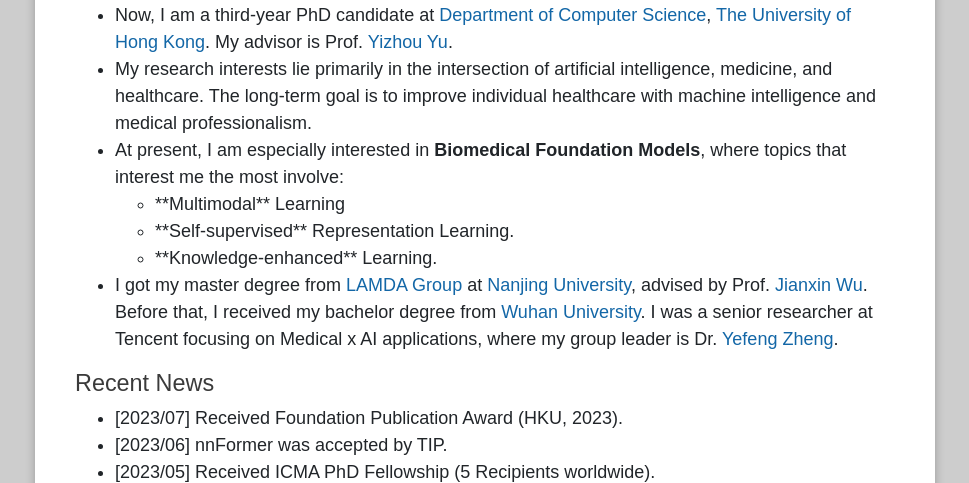
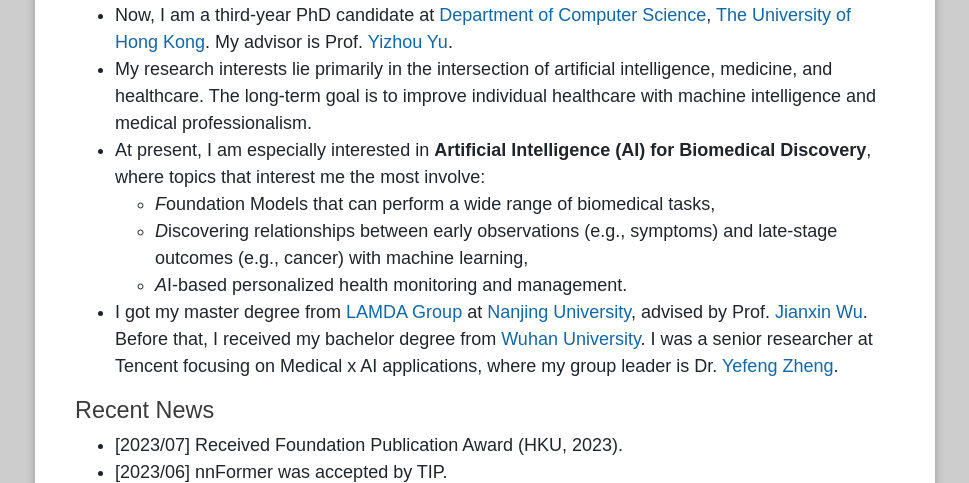
Before and after one commit to funnyzhou/funnyzhou.github.io, a plain HTML site: page index.html in a window 1280 px wide. Shown: the part 276-759 px from the top of the page, without its empty margins (155-1124 px from the left). Drawn offline with Linux system fonts and the light colour scheme.

Commit message:
Update index.html

```diff
--- a/index.html
+++ b/index.html
@@ -295,11 +295,11 @@
     <ul>
         <li>Now, I am a third-year PhD candidate at <a href="https://www.cs.hku.hk/">Department of Computer Science</a>, <a href="">The University of Hong Kong</a>. My advisor is Prof. <a href="https://i.cs.hku.hk/~yzyu/">Yizhou Yu</a>.</li>
 		<li> My research interests lie primarily in the intersection of artificial intelligence, medicine, and healthcare. The long-term goal is to improve individual healthcare with machine intelligence and medical professionalism.
-        <li> At present, I am especially interested in <b>Biomedical Foundation Models</b>, where topics that interest me the most involve:
+        <li> At present, I am especially interested in <b>Artificial Intelligence (AI) for Biomedical Discovery</b>, where topics that interest me the most involve:
         <ul>
-            <li> **Multimodal** Learning </li>
-            <li> **Self-supervised** Representation Learning.</li>
-            <li> **Knowledge-enhanced** Learning. </li>
+            <li> <i>F</i>oundation Models that can perform a wide range of biomedical tasks,</li>
+            <li> <i>D</i>iscovering relationships between early observations (e.g., symptoms) and late-stage outcomes (e.g., cancer) with machine learning, </li>
+            <li> <i>A</i>I-based personalized health monitoring and management.</li>
         </ul>
         <li>I got my master degree from <a href="http://www.lamda.nju.edu.cn/MainPage.ashx">LAMDA Group</a> at <a href="https://www.nju.edu.cn/en/main.psp">Nanjing University</a>, advised by Prof. <a href="https://cs.nju.edu.cn/wujx/">Jianxin Wu</a>. Before that, I received my bachelor degree from <a href="https://en.whu.edu.cn/">Wuhan University</a>. I was a senior researcher at Tencent focusing on Medical x AI applications, where my group leader is Dr. <a href="https://sites.google.com/site/yefengzheng/">Yefeng Zheng</a>.</li>
     </ul>
```
